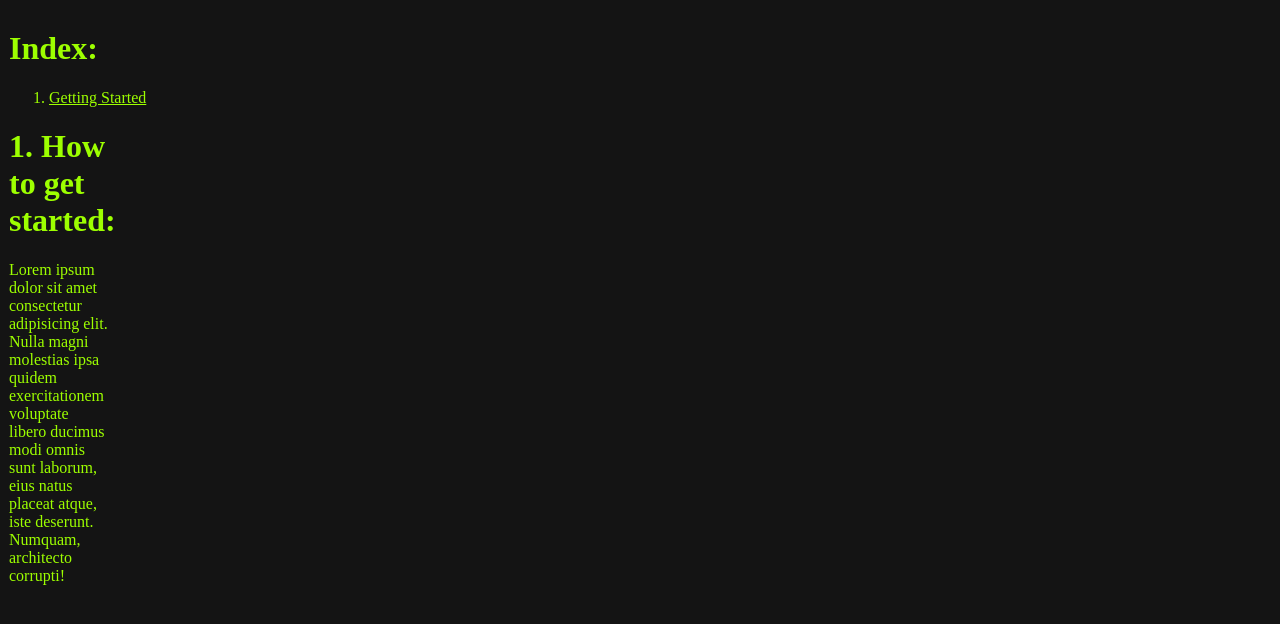
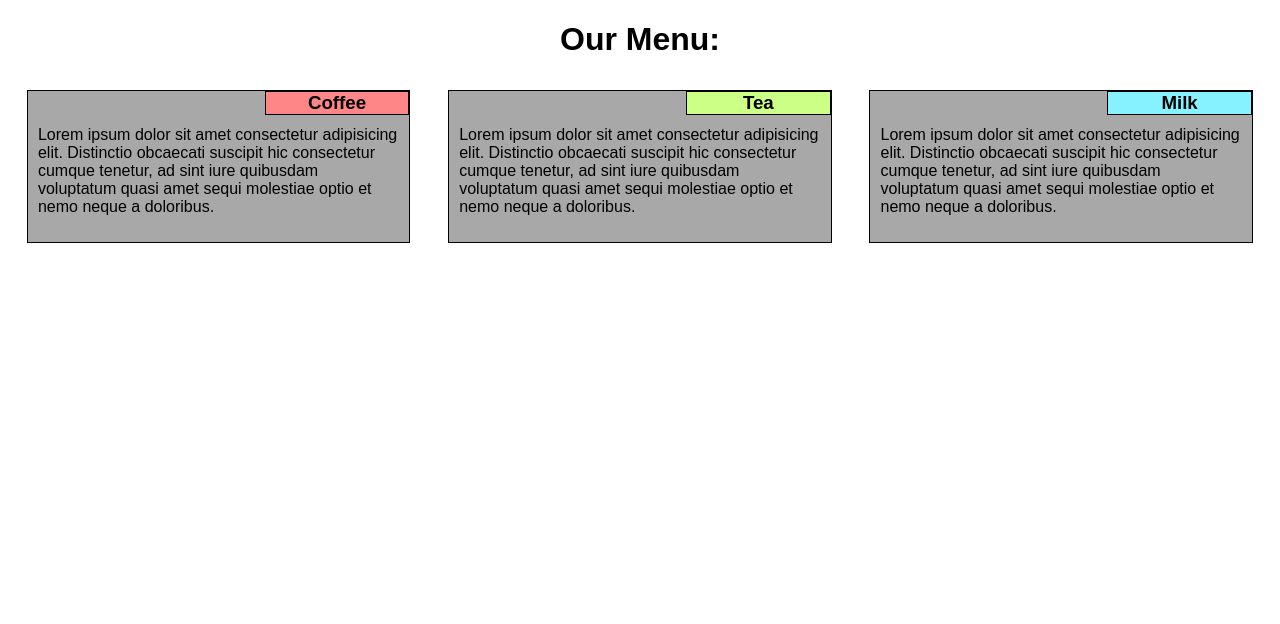
Before and after one commit to JVDP-LNS/practice, a plain HTML site: page site/index.html in a window 1280 px wide. Drawn offline with Linux system fonts and the light colour scheme.

Commit message:
Modified files and folder structure such that they adhere to the format specified in my Coursera course's Module 2 Assignment

```diff
--- /dev/null
+++ b/site/css/ss.css
@@ -0,0 +1,57 @@
+* {
+    box-sizing: border-box;
+    font-family: Arial, Helvetica, sans-serif;
+}
+h1 {
+    text-align: center;
+}
+h3 {
+    float: right;
+    text-align: center;
+    width: 40%;
+    margin: -10px;
+    border-style: solid;
+    border-color: black;
+    border-width: 1px;
+}
+#item1 {
+    background-color: rgb(255, 134, 134);
+}
+#item2 {
+    background-color: rgb(203, 255, 134);
+}
+#item3 {
+    background-color: rgb(134, 241, 255);
+}
+section {
+    float: left;
+    margin-top: 10px;
+    margin-bottom: 10px;
+    margin-left: 1.5%;
+    margin-right: 1.5%;
+    padding: 10px;
+    border-style: solid;
+    border-color: black;
+    border-width: 1px;
+    background-color: rgb(168, 168, 168);
+}
+p {
+    clear: both;
+    margin-top: 25px;
+}
+
+@media screen and (max-width: 767px) {
+    section {
+        width: 97%;
+    }
+}
+@media screen and (min-width: 768px) and (max-width: 1199px) {
+    section {
+        width: 47%;
+    }
+}
+@media screen and (min-width: 1200px) {
+    section {
+        width: 30.33%;
+    }
+}
--- a/site/index.html
+++ b/site/index.html
@@ -2,21 +2,31 @@
 <html>
 <head>
     <meta charset="UTF-8">
-    <link rel="stylesheet" href="ss.css">
+    <meta name="viewport" content="width=device-width, initial-scale=1">
+    <link rel="stylesheet" href="css/ss.css">
     <title>EH Modding Manuel</title>
 </head>
 <body>
-    <div>
-        <h1 id="hIndex">Index: </h1>
-        <ol>
-            <li><a href="#dGettingStarted">Getting Started</a></li>
-        </ol>
-    </div>
-    <div id="dGettingStarted">
-        <h1 id="hGettingStarted">1. How to get started:</h1>
-    </div>
-    <div>
-        Lorem ipsum dolor sit amet consectetur adipisicing elit. Nulla magni molestias ipsa quidem exercitationem voluptate libero ducimus modi omnis sunt laborum, eius natus placeat atque, iste deserunt. Numquam, architecto corrupti!
-    </div>
+    <h1>
+        Our Menu:
+    </h1>
+    <section id="sec1">
+        <h3 id="item1">Coffee</h3>
+        <p>
+            Lorem ipsum dolor sit amet consectetur adipisicing elit. Distinctio obcaecati suscipit hic consectetur cumque tenetur, ad sint iure quibusdam voluptatum quasi amet sequi molestiae optio et nemo neque a doloribus.
+        </p>
+    </section>
+    <section>
+        <h3 id="item2">Tea</h3>
+        <p>
+            Lorem ipsum dolor sit amet consectetur adipisicing elit. Distinctio obcaecati suscipit hic consectetur cumque tenetur, ad sint iure quibusdam voluptatum quasi amet sequi molestiae optio et nemo neque a doloribus.
+        </p>
+    </section>
+    <section>
+        <h3 id="item3">Milk</h3>
+        <p>
+            Lorem ipsum dolor sit amet consectetur adipisicing elit. Distinctio obcaecati suscipit hic consectetur cumque tenetur, ad sint iure quibusdam voluptatum quasi amet sequi molestiae optio et nemo neque a doloribus.
+        </p>
+    </section>
 </body>
 </html>
--- a/site/ss.css
+++ /dev/null
@@ -1,10 +0,0 @@
-* {
-    color: rgb(157, 255, 0);
-    width: 100px;
-
-}
-
-body {
-    background-color: rgb(20, 20, 20);
-    padding: 1%;
-}
```
